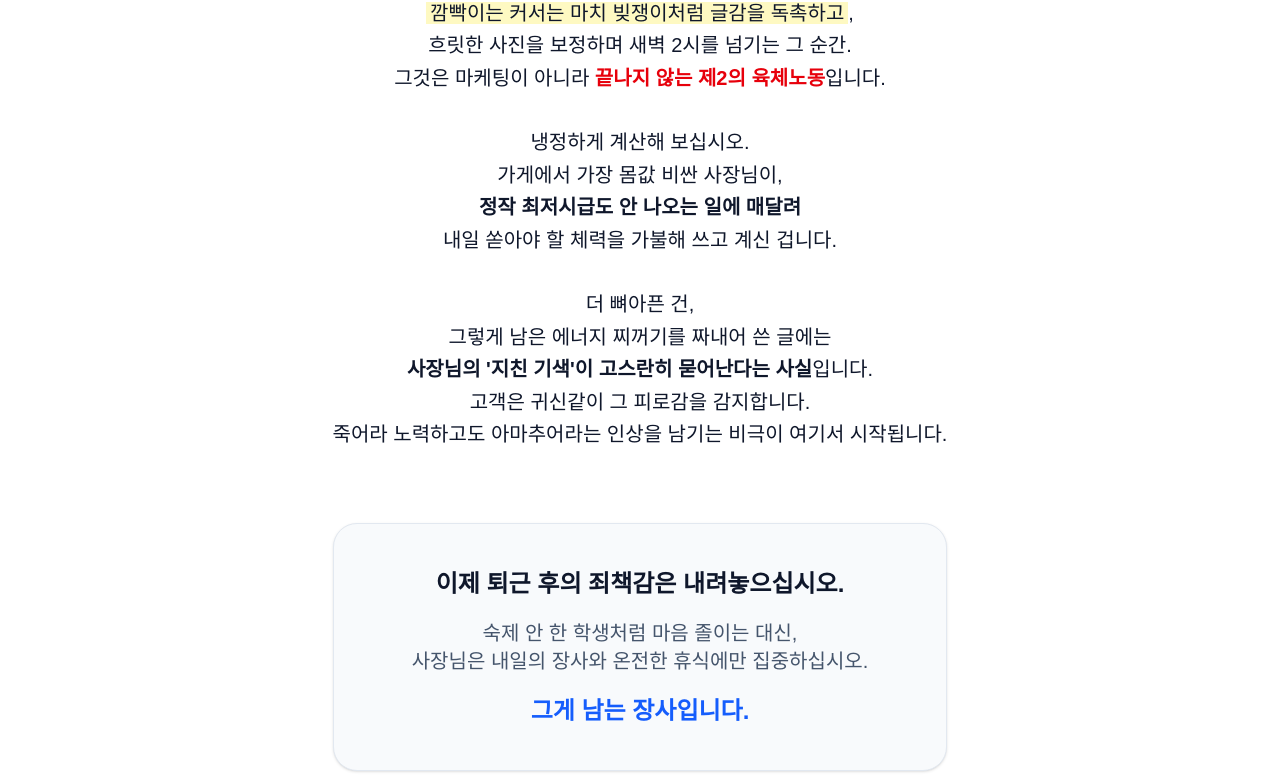
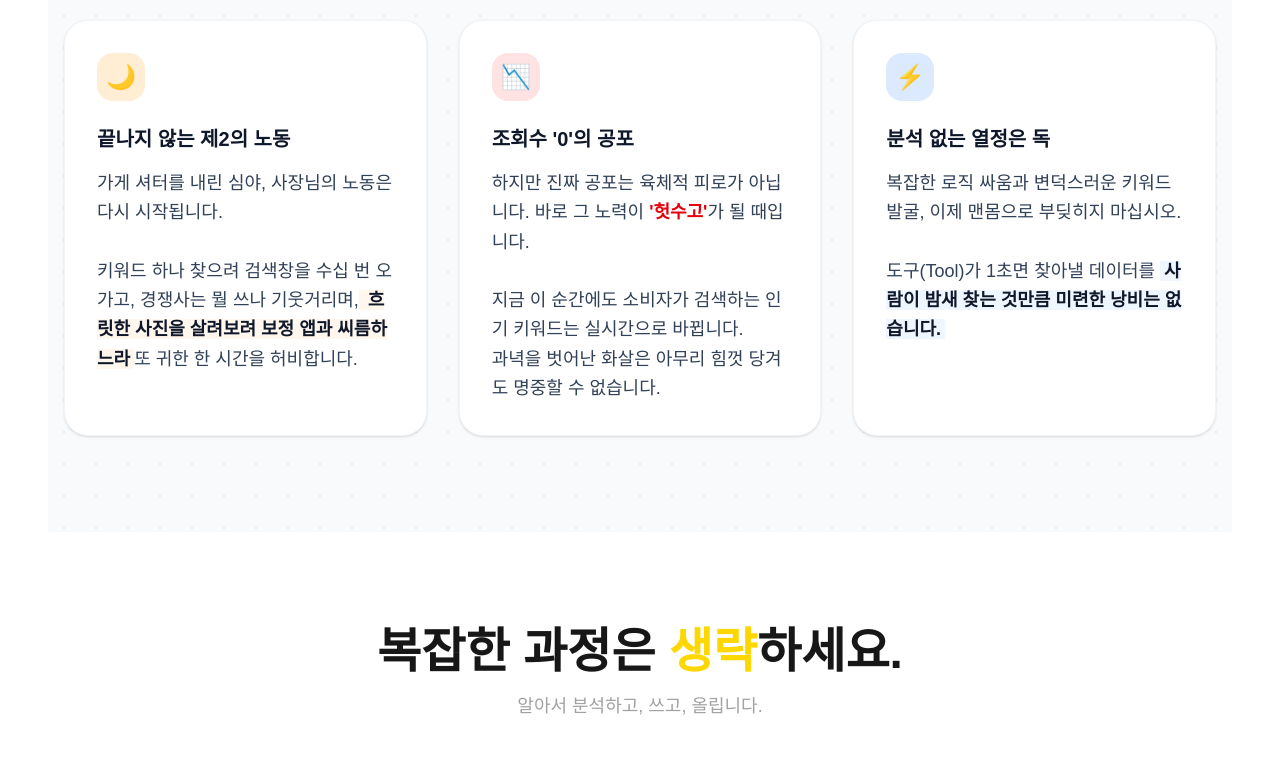
Before and after one commit to asaaaa12313/blog, a Next.js app: page / in a window 1280 px wide. Shown: the part 1120-1904 px from the top of the page. Built offline with nearby package versions, Linux system fonts and the light colour scheme; a web font is replaced by a local one.

Commit message:
refactor: Revamp Problem section with cards, improved design and new copy

```diff
--- a/src/components/sections/Problem.tsx
+++ b/src/components/sections/Problem.tsx
@@ -7,64 +7,81 @@ export default function Problem() {
     const containerRef = useRef<HTMLDivElement>(null);
 
     return (
-        <section ref={containerRef} className="flex min-h-fit flex-col items-center justify-center bg-background px-4 py-16">
-            <motion.div
-                initial={{ opacity: 0, y: 20 }}
-                whileInView={{ opacity: 1, y: 0 }}
-                viewport={{ once: true }}
-                className="mb-10 text-center"
-            >
-                <h2 className="text-3xl font-bold leading-tight text-foreground md:text-5xl">
-                    글쓰기 <span className="text-blue-600">1시간?</span> <br />
-                    <span className="text-black">사장님에겐 사치가 아니라</span><br />
-                    <span className="text-red-600">'가장 비싼 비용'</span>입니다.
-                </h2>
-            </motion.div>
+        <section ref={containerRef} className="relative flex min-h-fit flex-col items-center justify-center overflow-hidden bg-slate-50 px-4 py-24">
+            {/* Background Decorations */}
+            <div className="absolute inset-0 z-0 opacity-40" style={{ backgroundImage: "radial-gradient(#cbd5e1 1px, transparent 1px)", backgroundSize: "32px 32px" }}></div>
 
             <motion.div
                 initial={{ opacity: 0, y: 20 }}
                 whileInView={{ opacity: 1, y: 0 }}
                 viewport={{ once: true }}
-                transition={{ delay: 0.1 }}
-                className="max-w-3xl text-center space-y-10"
+                className="relative z-10 mb-16 text-center"
             >
-                <div className="space-y-8">
-                    <p className="text-xl leading-relaxed text-slate-900 font-medium">
-                        가게 셔터를 내리고 파김치가 된 몸으로 모니터 앞에 앉는 그 시간.<br className="hidden md:block" />
-                        <span className="bg-yellow-100 px-1">깜빡이는 커서는 마치 빚쟁이처럼 글감을 독촉하고</span>,<br className="hidden md:block" />
-                        흐릿한 사진을 보정하며 새벽 2시를 넘기는 그 순간.<br />
-                        그것은 마케팅이 아니라 <strong className="text-red-600 font-bold">끝나지 않는 제2의 육체노동</strong>입니다.
+                <h2 className="text-3xl font-bold leading-tight text-slate-900 md:text-5xl">
+                    글쓰기 <span className="text-blue-600">1시간?</span> <br />
+                    사장님에겐 사치가 아니라<br />
+                    <span className="text-red-600">'가장 비싼 비용'</span>입니다.
+                </h2>
+            </motion.div>
+
+            <div className="relative z-10 grid max-w-6xl gap-8 md:grid-cols-2 lg:grid-cols-3">
+                {/* Card 1: The Labor */}
+                <motion.div
+                    initial={{ opacity: 0, y: 20 }}
+                    whileInView={{ opacity: 1, y: 0 }}
+                    viewport={{ once: true }}
+                    transition={{ delay: 0.1 }}
+                    className="flex flex-col rounded-3xl bg-white p-8 shadow-sm transition-all hover:shadow-md border border-slate-100"
+                >
+                    <div className="mb-6 inline-flex h-12 w-12 items-center justify-center rounded-2xl bg-orange-100 text-2xl">
+                        🌙
+                    </div>
+                    <h3 className="mb-4 text-xl font-bold text-slate-900">끝나지 않는 제2의 노동</h3>
+                    <p className="flex-1 text-lg leading-relaxed text-slate-700">
+                        가게 셔터를 내린 심야, 사장님의 노동은 다시 시작됩니다.<br /><br />
+                        키워드 하나 찾으려 검색창을 수십 번 오가고, 경쟁사는 뭘 쓰나 기웃거리며,
+                        <span className="bg-orange-50 font-semibold text-slate-900 px-1"> 흐릿한 사진을 살려보려 보정 앱과 씨름하느라</span>
+                        또 귀한 한 시간을 허비합니다.
                     </p>
+                </motion.div>
 
-                    <p className="text-xl leading-relaxed text-slate-900 font-medium">
-                        냉정하게 계산해 보십시오.<br />
-                        가게에서 가장 몸값 비싼 사장님이,<br className="hidden md:block" />
-                        <strong>정작 최저시급도 안 나오는 일에 매달려</strong><br className="hidden md:block" />
-                        내일 쏟아야 할 체력을 가불해 쓰고 계신 겁니다.
+                {/* Card 2: The Fear */}
+                <motion.div
+                    initial={{ opacity: 0, y: 20 }}
+                    whileInView={{ opacity: 1, y: 0 }}
+                    viewport={{ once: true }}
+                    transition={{ delay: 0.2 }}
+                    className="flex flex-col rounded-3xl bg-white p-8 shadow-sm transition-all hover:shadow-md border border-slate-100"
+                >
+                    <div className="mb-6 inline-flex h-12 w-12 items-center justify-center rounded-2xl bg-red-100 text-2xl">
+                        📉
+                    </div>
+                    <h3 className="mb-4 text-xl font-bold text-slate-900">조회수 '0'의 공포</h3>
+                    <p className="flex-1 text-lg leading-relaxed text-slate-700">
+                        하지만 진짜 공포는 육체적 피로가 아닙니다. 바로 그 노력이 <span className="text-red-600 font-bold">'헛수고'</span>가 될 때입니다.<br /><br />
+                        지금 이 순간에도 소비자가 검색하는 인기 키워드는 실시간으로 바뀝니다.<br />
+                        과녁을 벗어난 화살은 아무리 힘껏 당겨도 명중할 수 없습니다.
                     </p>
+                </motion.div>
 
-                    <p className="text-xl leading-relaxed text-slate-900 font-medium">
-                        더 뼈아픈 건,<br />
-                        그렇게 남은 에너지 찌꺼기를 짜내어 쓴 글에는<br className="hidden md:block" />
-                        <strong>사장님의 '지친 기색'이 고스란히 묻어난다는 사실</strong>입니다.<br />
-                        고객은 귀신같이 그 피로감을 감지합니다.<br />
-                        죽어라 노력하고도 아마추어라는 인상을 남기는 비극이 여기서 시작됩니다.
+                {/* Card 3: The Insight */}
+                <motion.div
+                    initial={{ opacity: 0, y: 20 }}
+                    whileInView={{ opacity: 1, y: 0 }}
+                    viewport={{ once: true }}
+                    transition={{ delay: 0.3 }}
+                    className="flex flex-col rounded-3xl bg-white p-8 shadow-sm transition-all hover:shadow-md border border-slate-100 md:col-span-2 lg:col-span-1"
+                >
+                    <div className="mb-6 inline-flex h-12 w-12 items-center justify-center rounded-2xl bg-blue-100 text-2xl">
+                        ⚡️
+                    </div>
+                    <h3 className="mb-4 text-xl font-bold text-slate-900">분석 없는 열정은 독</h3>
+                    <p className="flex-1 text-lg leading-relaxed text-slate-700">
+                        복잡한 로직 싸움과 변덕스러운 키워드 발굴, 이제 맨몸으로 부딪히지 마십시오.<br /><br />
+                        도구(Tool)가 1초면 찾아낼 데이터를 <span className="bg-blue-50 font-semibold text-slate-900 px-1">사람이 밤새 찾는 것만큼 미련한 낭비는 없습니다.</span>
                     </p>
-                </div>
-
-                <div className="pt-8">
-                    <div className="bg-slate-50 border border-slate-200 rounded-3xl p-8 md:p-10 shadow-sm">
-                        <p className="text-2xl font-bold leading-relaxed text-slate-900">
-                            이제 퇴근 후의 죄책감은 내려놓으십시오.<br />
-                            <span className="text-slate-600 font-medium text-lg md:text-xl mt-4 block">
-                                숙제 안 한 학생처럼 마음 졸이는 대신,<br />
-                                사장님은 내일의 장사와 온전한 휴식에만 집중하십시오.
-                            </span>
-                            <span className="text-blue-600 block mt-4">그게 남는 장사입니다.</span>
-                        </p>
-                    </div>
-                </div>
-            </motion.div>
+                </motion.div>
+            </div>
         </section>
     );
 }
```
